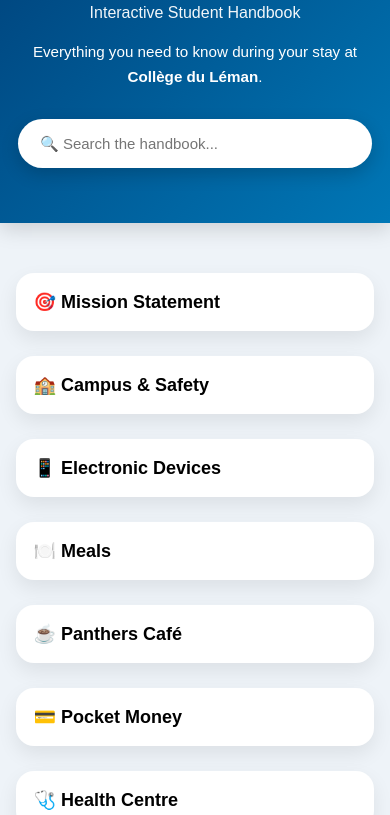
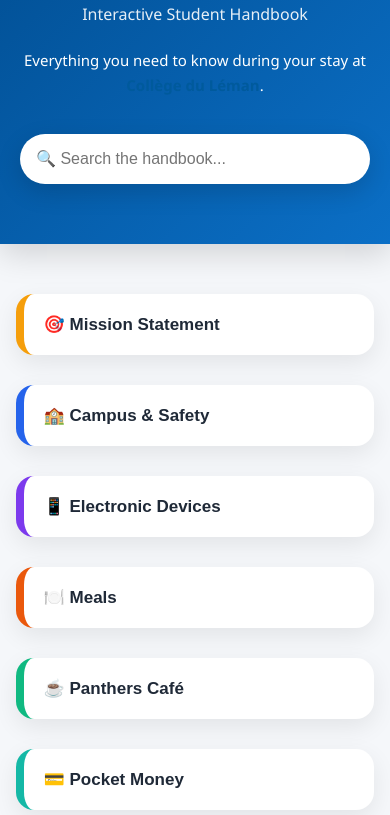
Before and after one commit to ManuelSanchezAlviz/SummerCamp2026, a plain HTML site: page index.html in a window 390 px wide. Shown: the part 178-993 px from the top of the page. Drawn offline with Linux system fonts and the light colour scheme.

Commit message:
Update style.css

```diff
--- a/style.css
+++ b/style.css
@@ -1,7 +1,7 @@
-/* =====================================================
+/*==================================================
+COLLÈGE DU LÉMAN
 SUMMER CAMP 2026
-   Collège du Léman
-===================================================== */
+==================================================*/
 
 *{
     margin:0;
@@ -9,156 +9,262 @@
     box-sizing:border-box;
 }
 
+:root{
+
+    --blue:#005A9C;
+    --lightBlue:#EAF4FC;
+    --dark:#1F2937;
+    --grey:#6B7280;
+    --white:#FFFFFF;
+    --background:#F5F7FA;
+    --green:#2E8B57;
+    --orange:#F59E0B;
+    --red:#DC2626;
+
+}
+
 html{
+
     scroll-behavior:smooth;
+
 }
 
 body{
-    font-family:Arial, Helvetica, sans-serif;
-    background:#eef3f8;
-    color:#333;
-    line-height:1.6;
+
+    background:var(--background);
+
+    color:var(--dark);
+
+    font-family:
+    "Segoe UI",
+    Arial,
+    Helvetica,
+    sans-serif;
+
+    line-height:1.7;
+
 }
 
-/* ===========================
+/*==================================================
 HERO
-=========================== */
+==================================================*/
 
 .hero{
-    background:linear-gradient(135deg,#003b73,#0077b6);
+
+    background:
+    linear-gradient(
+    135deg,
+    #004b8d,
+    #0b6fc6);
+
     color:white;
+
+    padding:80px 25px;
+
     text-align:center;
-    padding:70px 20px;
-    box-shadow:0 6px 20px rgba(0,0,0,.15);
+
+    box-shadow:
+    0 10px 30px
+    rgba(0,0,0,.15);
+
 }
 
 .hero h1{
-    font-size:3rem;
+
+    font-size:3.2rem;
+
     margin-bottom:10px;
+
+    font-weight:700;
+
 }
 
 .subtitle{
+
     font-size:1.3rem;
-    margin-bottom:15px;
-    opacity:.95;
+
+    opacity:.9;
+
+    margin-bottom:20px;
+
 }
 
 .welcome{
+
     max-width:700px;
+
     margin:auto;
-    font-size:1.05rem;
-    margin-bottom:30px;
+
+    font-size:18px;
+
 }
 
-/* ===========================
+/*==================================================
 SEARCH
-=========================== */
+==================================================*/
 
 #search{
+
+    margin-top:35px;
+
     width:100%;
-    max-width:550px;
-    padding:16px 22px;
+
+    max-width:650px;
+
+    padding:18px 22px;
+
     border:none;
-    border-radius:40px;
+
     outline:none;
-    font-size:16px;
-    box-shadow:0 6px 18px rgba(0,0,0,.18);
+
+    border-radius:50px;
+
+    font-size:17px;
+
+    background:white;
+
+    box-shadow:
+    0 8px 25px
+    rgba(0,0,0,.15);
+
+    transition:.3s;
+
 }
 
-/* ===========================
+#search:focus{
+
+    transform:scale(1.02);
+
+}
+
+/*==================================================
 MAIN
-=========================== */
+==================================================*/
 
 main{
+
     width:92%;
-    max-width:950px;
-    margin:50px auto;
+
+    max-width:1050px;
+
+    margin:auto;
+
+    padding:50px 0;
+
 }
 
-/* ===========================
-   SECTIONS
-=========================== */
+/*==================================================
+SECTION
+==================================================*/
 
 .section{
-    margin-bottom:25px;
+
+    margin-bottom:22px;
+
+}
+/*==================================================
+MAIN ACCORDIONS
+==================================================*/
+
+.accordion{
+
+    width:100%;
+
+    border:none;
+
+    cursor:pointer;
+
+    outline:none;
+
+    transition:.35s ease;
+
+    text-align:left;
+
 }
 
-/* ===========================
-   ACCORDIONS
-=========================== */
-
-.accordion{
-    width:100%;
-    border:none;
-    cursor:pointer;
-    outline:none;
-    text-align:left;
-    transition:.3s;
-}
-
-/* Main accordion */
+/* Main cards */
 
 .accordion.main{
 
-    background:white;
+    background:var(--white);
 
-    padding:22px 26px;
+    color:var(--dark);
 
     font-size:22px;
 
-    font-weight:bold;
+    font-weight:700;
+
+    padding:22px 28px;
 
     border-radius:18px;
 
-    box-shadow:0 8px 20px rgba(0,0,0,.08);
+    box-shadow:
+    0 8px 24px rgba(0,0,0,.08);
+
+    margin-bottom:8px;
 
 }
 
 .accordion.main:hover{
 
-    transform:translateY(-2px);
+    transform:translateY(-3px);
+
+    box-shadow:
+    0 14px 35px rgba(0,0,0,.15);
 
 }
 
-/* Sub accordion */
+/* Active */
+
+.accordion.main.active{
+
+    background:var(--blue);
+
+    color:white;
+
+}
+
+/*==================================================
+SUB ACCORDIONS
+==================================================*/
 
 .accordion.sub{
 
-    background:#f7f9fc;
+    background:#f9fbfd;
 
-    margin-top:14px;
+    color:var(--dark);
 
-    padding:18px 20px;
+    margin-top:15px;
 
-    border-left:6px solid #0077b6;
-
-    border-radius:12px;
+    padding:18px 22px;
 
     font-size:18px;
 
-    font-weight:bold;
+    font-weight:600;
+
+    border-left:6px solid var(--blue);
+
+    border-radius:14px;
 
 }
 
 .accordion.sub:hover{
 
-    background:#edf5fb;
+    background:var(--lightBlue);
 
 }
 
-/* Active */
+.accordion.sub.active{
 
-.accordion.active{
-
-    background:#0077b6;
+    background:var(--blue);
 
     color:white;
 
 }
 
-/* ===========================
+/*==================================================
 PANELS
-=========================== */
+==================================================*/
 
 .panel{
 
@@ -166,11 +272,13 @@
 
     overflow:hidden;
 
-    transition:max-height .4s ease;
+    transition:
+    max-height .45s ease,
+    padding .35s ease;
+
+    padding:0 22px;
 
     background:white;
-
-    padding:0 20px;
 
 }
 
@@ -178,27 +286,168 @@
 
     margin:18px 0;
 
+    color:#444;
+
 }
 
 .panel ul{
 
-    margin:18px 20px;
+    margin:18px 25px;
 
 }
 
 .panel li{
 
-    margin:10px 0;
+    margin:12px 0;
 
 }
 
-/* ===========================
+/*==================================================
+LISTS
+==================================================*/
+
+.panel li::marker{
+
+    color:var(--blue);
+
+}
+
+/*==================================================
+LINKS
+==================================================*/
+
+a{
+
+    color:var(--blue);
+
+    text-decoration:none;
+
+}
+
+a:hover{
+
+    text-decoration:underline;
+
+}
+
+/*==================================================
+SMALL EMPHASIS
+==================================================*/
+
+strong{
+
+    color:var(--blue);
+
+}
+
+b{
+
+    color:var(--blue);
+
+}
+/*==================================================
+SECTION COLOURS
+==================================================*/
+
+.section:nth-child(1) .accordion.main{
+    border-left:8px solid #f59e0b;
+}
+
+.section:nth-child(2) .accordion.main{
+    border-left:8px solid #2563eb;
+}
+
+.section:nth-child(3) .accordion.main{
+    border-left:8px solid #7c3aed;
+}
+
+.section:nth-child(4) .accordion.main{
+    border-left:8px solid #ea580c;
+}
+
+.section:nth-child(5) .accordion.main{
+    border-left:8px solid #10b981;
+}
+
+.section:nth-child(6) .accordion.main{
+    border-left:8px solid #14b8a6;
+}
+
+.section:nth-child(7) .accordion.main{
+    border-left:8px solid #f43f5e;
+}
+
+.section:nth-child(8) .accordion.main{
+    border-left:8px solid #6366f1;
+}
+
+/*==================================================
+SMOOTH ANIMATION
+==================================================*/
+
+.section{
+
+    animation:fadeUp .6s ease;
+
+}
+
+@keyframes fadeUp{
+
+    from{
+
+        opacity:0;
+
+        transform:translateY(20px);
+
+    }
+
+    to{
+
+        opacity:1;
+
+        transform:translateY(0);
+
+    }
+
+}
+
+/*==================================================
+SCROLLBAR
+==================================================*/
+
+::-webkit-scrollbar{
+
+    width:10px;
+
+}
+
+::-webkit-scrollbar-track{
+
+    background:#eef3f8;
+
+}
+
+::-webkit-scrollbar-thumb{
+
+    background:#005A9C;
+
+    border-radius:20px;
+
+}
+
+::-webkit-scrollbar-thumb:hover{
+
+    background:#003b73;
+
+}
+
+/*==================================================
 FOOTER
-=========================== */
+==================================================*/
 
 footer{
 
-    margin-top:60px;
+    margin-top:70px;
 
     background:#003b73;
 
@@ -206,27 +455,87 @@
 
     text-align:center;
 
-    padding:35px;
+    padding:40px 20px;
 
     font-size:15px;
 
+    line-height:1.8;
+
 }
 
-/* ===========================
+/*==================================================
 MOBILE
-=========================== */
+==================================================*/
 
-@media(max-width:768px){
+@media (max-width:900px){
 
 .hero{
 
-    padding:55px 18px;
+    padding:60px 20px;
 
 }
 
 .hero h1{
 
-    font-size:2.2rem;
+    font-size:2.4rem;
+
+}
+
+.subtitle{
+
+    font-size:1.1rem;
+
+}
+
+.welcome{
+
+    font-size:16px;
+
+}
+
+.accordion.main{
+
+    font-size:19px;
+
+    padding:20px;
+
+}
+
+.accordion.sub{
+
+    font-size:16px;
+
+    padding:16px;
+
+}
+
+.panel{
+
+    padding:0 16px;
+
+}
+
+.panel ul{
+
+    margin-left:20px;
+
+}
+
+#search{
+
+    font-size:16px;
+
+    padding:16px;
+
+}
+
+}
+
+@media (max-width:600px){
+
+.hero h1{
+
+    font-size:2rem;
 
 }
 
@@ -238,30 +547,24 @@
 
 .welcome{
 
-    font-size:.95rem;
+    font-size:15px;
 
 }
 
 .accordion.main{
 
-    font-size:18px;
-
-    padding:18px;
+    font-size:17px;
 
 }
 
 .accordion.sub{
-
-    font-size:16px;
-
-    padding:16px;
-
-}
-
-#search{
 
     font-size:15px;
 
 }
 
 }
+
+/*==================================================
+END
+==================================================*/
```
Lines whose indentation alone changed are shown as unchanged.
